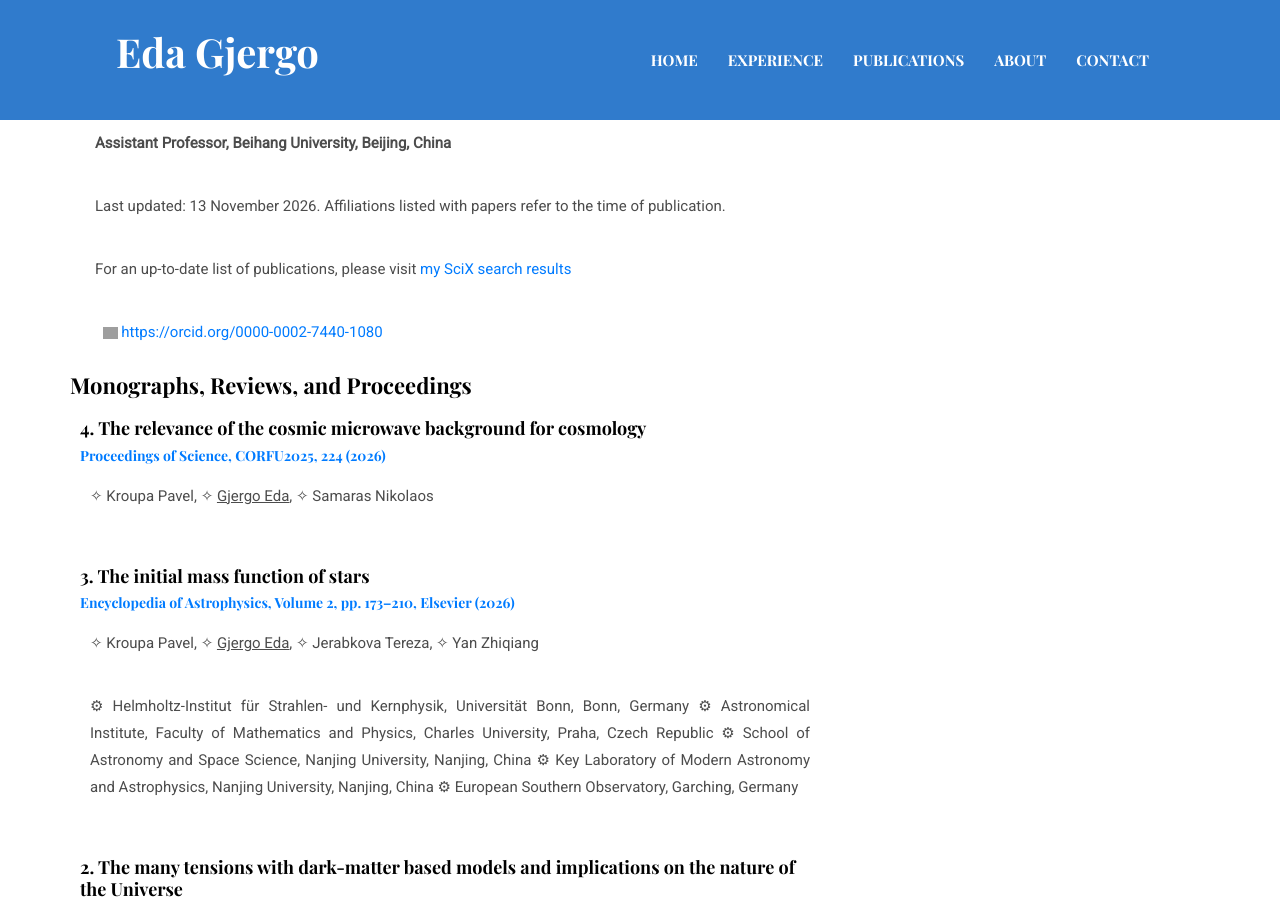
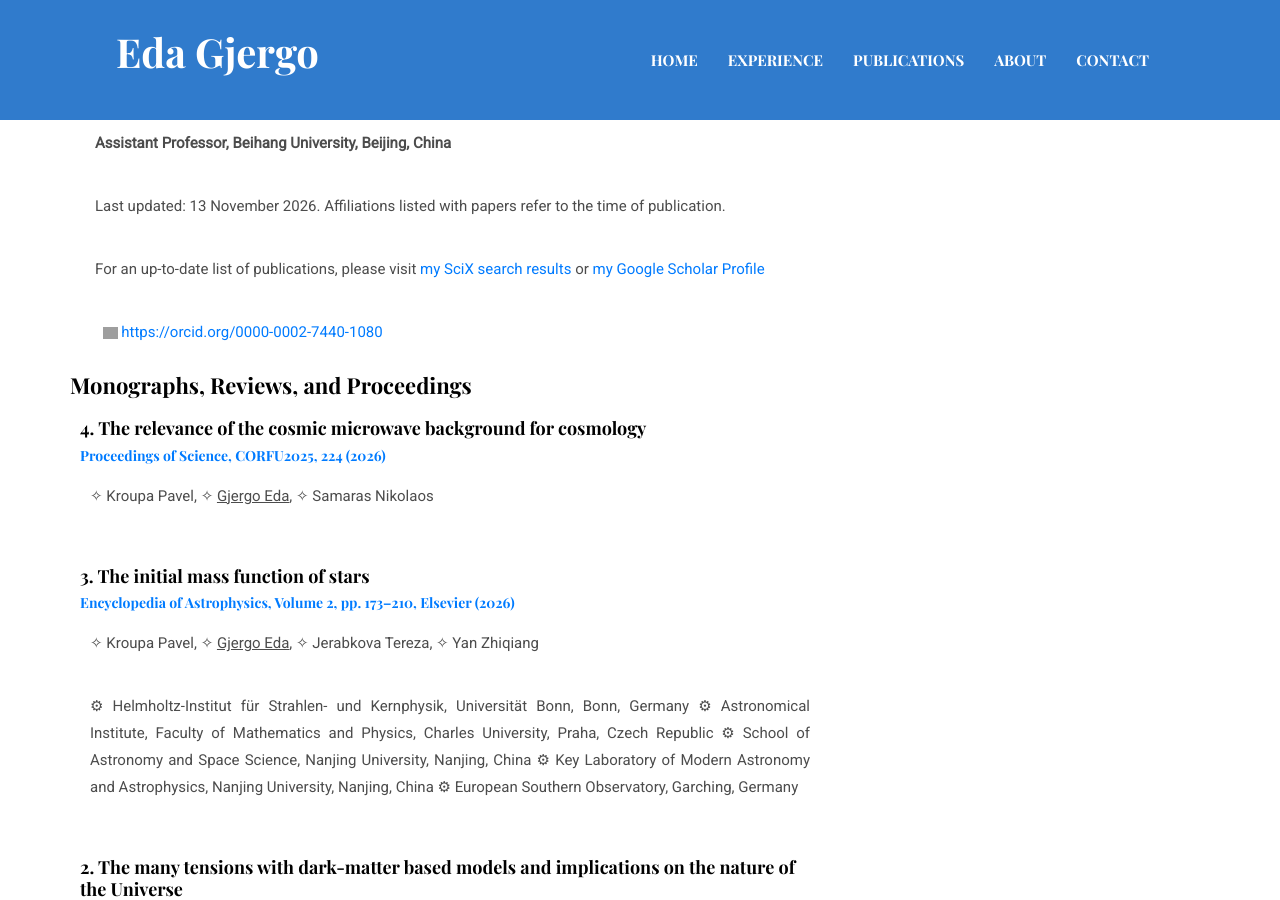
Before and after one commit to egjergo/egjergo.github.io, a Jekyll site: the page built from _pages/publications.md, in a window 1280 px wide and 900 px high, scrolled down 452 px. Built offline with Jekyll 4.4.1, drawn with Linux system fonts in a browser that asks for light colours; grey boxes are pictures that could not be loaded.

Commit message:
Add Google Scholar profile link to publications page

```diff
--- a/_pages/publications.md
+++ b/_pages/publications.md
@@ -77,7 +77,7 @@ title: Publications
 <div class="header">
 <p><strong>Assistant Professor, Beihang University, Beijing, China</strong></p>
 <p>Last updated: 13 November 2026. Affiliations listed with papers refer to the time of publication.</p>
-<p>For an up-to-date list of publications, please visit <a target="_blank" href="https://scixplorer.org/search?p=1&amp;q=gjergo&amp;sort=date+desc&amp;d=astrophysics">my SciX search results</a></p>
+<p>For an up-to-date list of publications, please visit <a target="_blank" href="https://scixplorer.org/search?p=1&amp;q=gjergo&amp;sort=date+desc&amp;d=astrophysics">my SciX search results</a> or <a target="_blank" href="https://scholar.google.com/citations?user=RjG_6VkAAAAJ">my Google Scholar Profile</a></p>
 <p>
 <a
 id="cy-effective-orcid-url"
```
